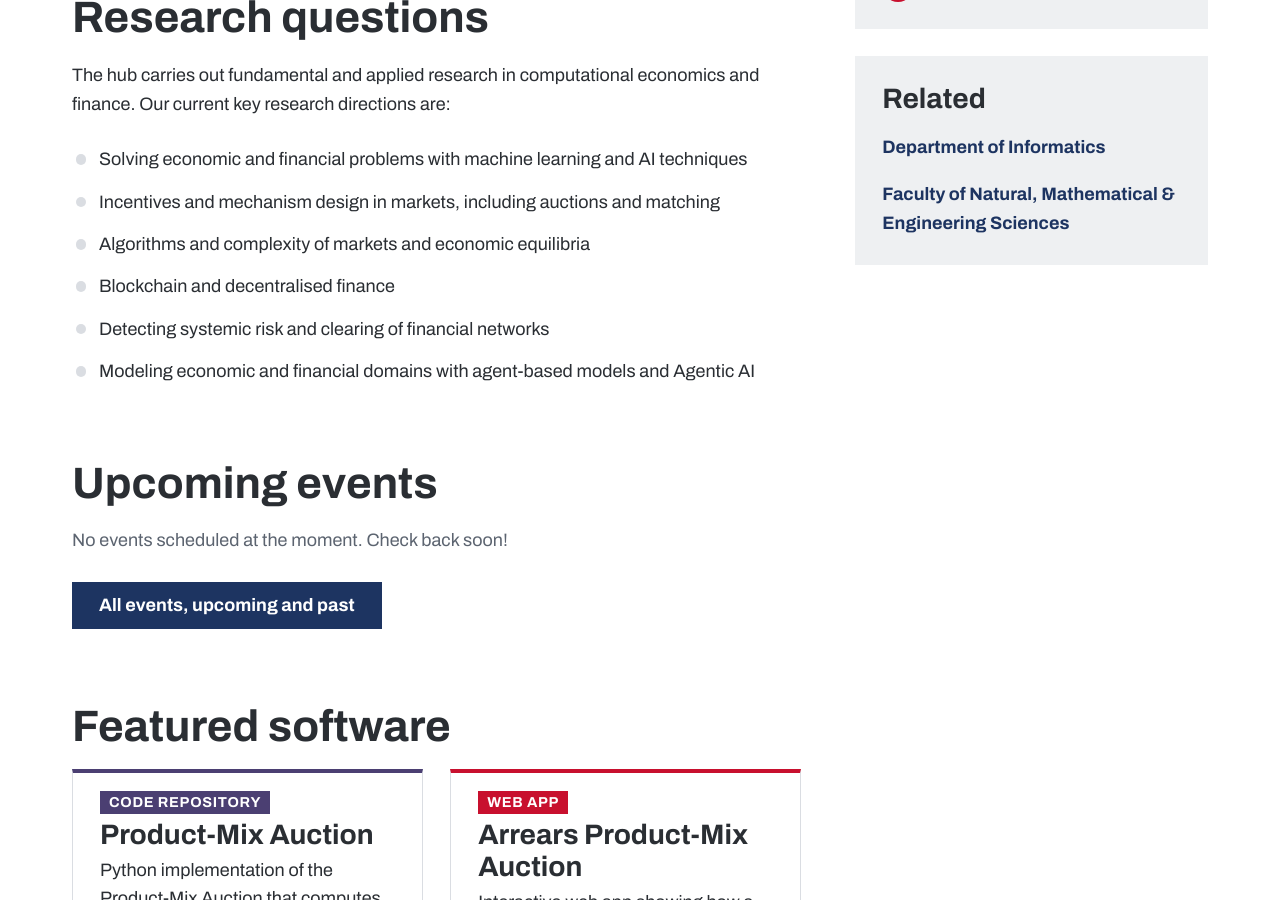
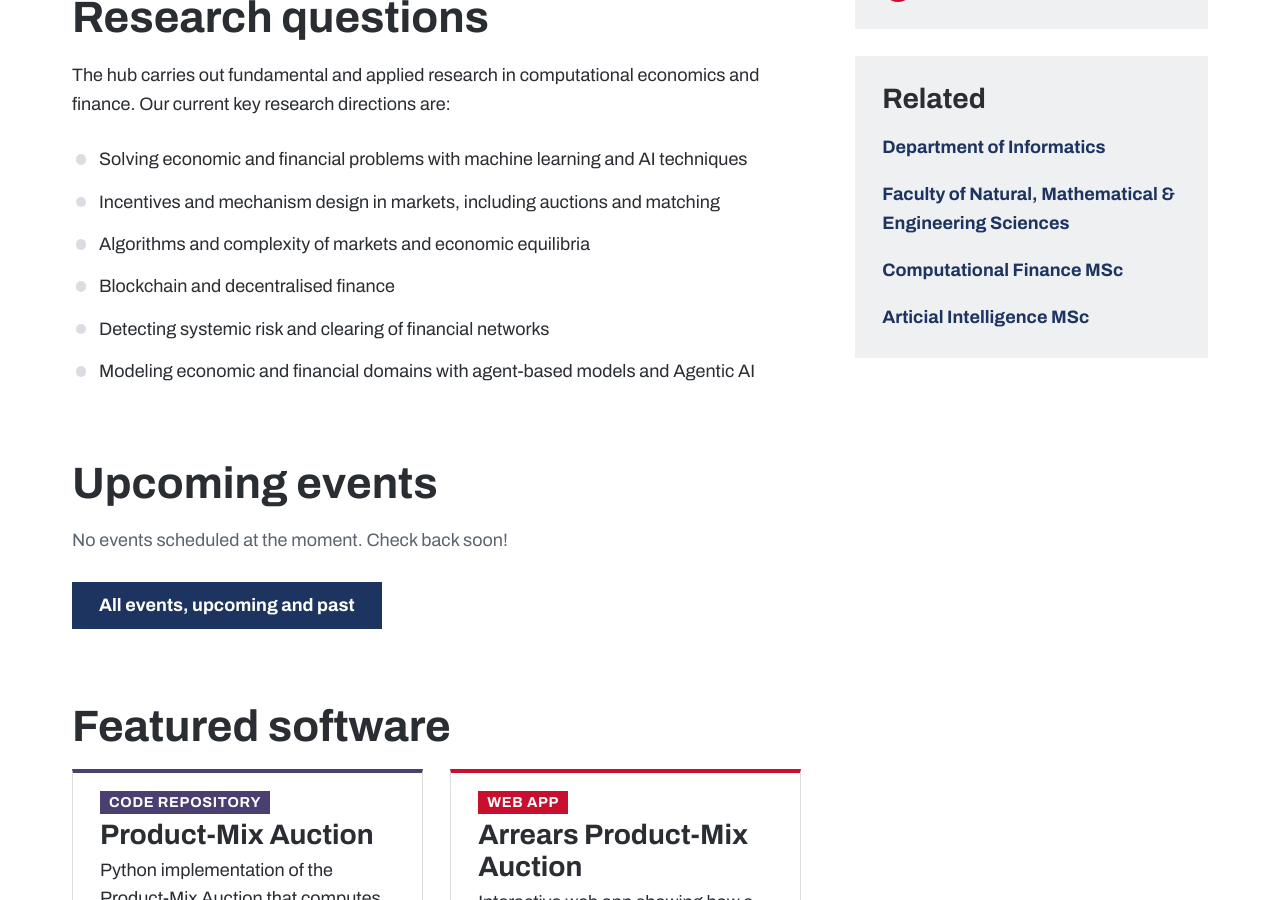
Before and after one commit to KCL-EconFin-Hub/kcl-econfin-hub.github.io, a Jekyll site: the page built from index.html, in a window 1280 px wide and 900 px high, scrolled down 854 px. Built offline with Jekyll 4.4.1, drawn with Linux system fonts in a browser that asks for light colours.

Commit message:
added related MSc courses

```diff
--- a/_data/site.yml
+++ b/_data/site.yml
@@ -202,3 +202,7 @@ sidebar:
       url: "https://www.kcl.ac.uk/informatics"
     - title: "Faculty of Natural, Mathematical & Engineering Sciences"
       url: "https://www.kcl.ac.uk/nmes"
+    - title: "Computational Finance MSc"
+      url: "https://www.kcl.ac.uk/study/postgraduate-taught/courses/computational-finance-msc"
+    - title: "Articial Intelligence MSc"
+      url: "https://www.kcl.ac.uk/study/postgraduate-taught/courses/artificial-intelligence-msc"
```
